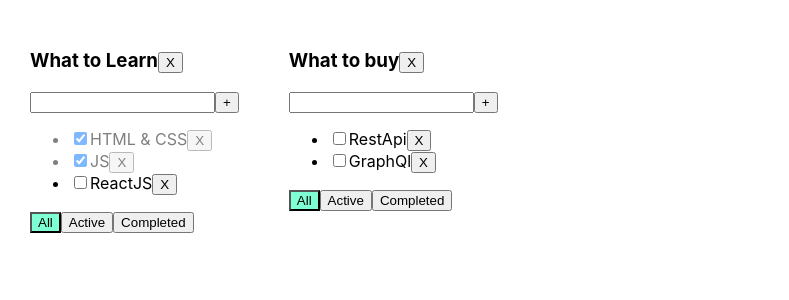
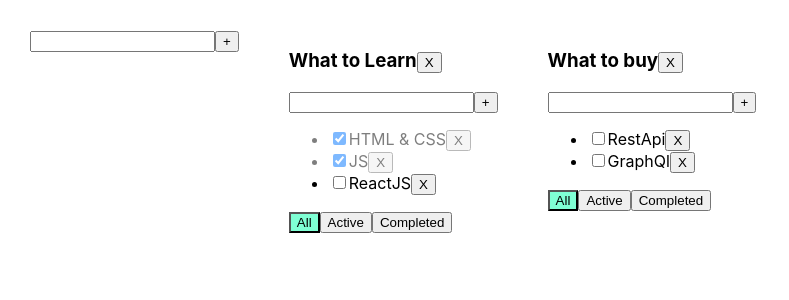
Before and after one commit to Yuri1011/TaskList, a React (Create React App) app: page / in a window 1280 px wide. Shown: the top 300 px of the page, without its empty margins (0-789 px from the left). Built offline with nearby package versions, Linux system fonts and the light colour scheme.

Commit message:
added two components and also modified files.

```diff
--- /dev/null
+++ b/src/AddItemForm.tsx
@@ -0,0 +1,39 @@
+import React, {ChangeEvent, KeyboardEvent, useState} from "react";
+
+type AddItemFormPropsType = {
+    addItem: (title: string) => void
+}
+
+export function AddItemForm(props: AddItemFormPropsType) {
+    let [title, setTitle] = useState('');
+    let [error, setError] = useState<string | null>(null);
+
+    const onChangeHandler = (e: ChangeEvent<HTMLInputElement>) => {
+        setTitle(e.currentTarget.value);
+    }
+    const onKeyPressHandler = (e: KeyboardEvent<HTMLInputElement>) => {
+        setError(null)
+        if (e.key === 'Enter') {
+            addTask();
+        }
+    }
+    const addTask = () => {
+        if (title.trim() !== '') {
+            props.addItem(title);
+            setTitle('');
+        } else {
+            setError('Title is required');
+        }
+    }
+    return (
+        <div>
+            <input onChange={onChangeHandler}
+                   value={title}
+                   onKeyPress={onKeyPressHandler}
+                   className={error ? 'error' : ''}
+            />
+            <button onClick={addTask}>+</button>
+            {error && <div className={'error-message'}>{error}</div>}
+        </div>
+    )
+}
--- a/src/App.tsx
+++ b/src/App.tsx
@@ -2,6 +2,7 @@ import React, {useState} from 'react';
 import './App.css';
 import {TaskType, TodoList} from "./TodoList";
 import {v1} from "uuid";
+import {AddItemForm} from "./AddItemForm";
 
 type TaskStateType = {
     [key: string]: Array<TaskType>
@@ -17,7 +18,6 @@ function App() {
     let todoListId_1 = v1();
     let todoListId_2 = v1();
 
-
     let [todoLists, setTodoLists] = useState<Array<TodoListType>>([
         {
             id: todoListId_1,
@@ -30,7 +30,6 @@ function App() {
             filter: 'all'
         }
     ])
-
     let [tasks, setTasks] = useState<TaskStateType>({
         [todoListId_1]:
             [
@@ -81,14 +80,28 @@ function App() {
         }
     }
 
+    function addTodoList(title: string) {
+        let todoList: TodoListType = {
+            id: v1(),
+            filter: 'all',
+            title: title
+        };
+        setTodoLists([todoList, ...todoLists]);
+        setTasks({
+            ...tasks,
+            [todoList.id]: []
+        })
+    }
+
     return (
         <div className="App">
+            <AddItemForm addItem={addTodoList}/>
             {
                 todoLists.map(tl => {
-                        let allTodoListTasks = tasks[tl.id];
-                        let tasksForTodoList = allTodoListTasks;
+                    let allTodoListTasks = tasks[tl.id];
+                    let tasksForTodoList = allTodoListTasks;
 
-                        if (tl.filter === 'active') {
+                    if (tl.filter === 'active') {
                             tasksForTodoList = allTodoListTasks.filter(task => !task.isDone);
                         }
                         if (tl.filter === 'completed') {
--- /dev/null
+++ b/src/EditableSpan.tsx
@@ -0,0 +1,26 @@
+import React, {ChangeEvent, useState} from "react";
+
+type EditableSpanPropsType = {
+    title: string
+}
+
+export function EditableSpan(props: EditableSpanPropsType) {
+    let [editMode, setEditMode] = useState(false);
+    let [title, setTitle] = useState('');
+
+    let activateEditMode = () => {
+        setEditMode(true);
+        setTitle(props.title);
+    }
+    let activateViewMode = () => setEditMode(false);
+    let onChangeTitleHandler = (event: ChangeEvent<HTMLInputElement>) => {
+        setTitle(event.currentTarget.value);
+    }
+    return (
+        editMode ? <input value={title}
+                          onBlur={activateViewMode}
+                          autoFocus={true}
+                          onChange={onChangeTitleHandler}/>
+            : <span onDoubleClick={activateEditMode}>{props.title}</span>
+    )
+}
--- a/src/TodoList.tsx
+++ b/src/TodoList.tsx
@@ -1,5 +1,7 @@
-import React, {ChangeEvent, KeyboardEvent, useState} from "react";
+import React, {ChangeEvent} from "react";
 import {FilterValuesType} from "./App";
+import {AddItemForm} from "./AddItemForm";
+import {EditableSpan} from "./EditableSpan";
 
 export type TaskType = {
     id: string
@@ -20,53 +22,33 @@ type PropsTypeTodoList = {
 
 export function TodoList(props: PropsTypeTodoList) {
 
-    let [title, setTitle] = useState('');
-    let [error, setError] = useState<string | null>(null);
-
-    const addTask = () => {
-        if (title.trim() !== '') {
-            props.addTask(title, props.id);
-            setTitle('');
-        } else {
-            setError('Title is required');
-        }
-    }
-
-    const onKeyPressHandler = (e: KeyboardEvent<HTMLInputElement>) => {
-        setError(null)
-        if (e.key === 'Enter') {
-            addTask();
-        }
-    }
+    const removeTodoList = () => {
+        props.removeTodoList(props.id)
+    };
     const onClickAllHandler = () => props.changeFilter('all', props.id)
+    const onClickActiveHandler = () => props.changeFilter('completed', props.id)
     const onClickCompletedHandler = () => props.changeFilter('active', props.id)
-    const onClickActiveHandler = () => props.changeFilter('completed', props.id)
-    const onChangeHandler = (e: ChangeEvent<HTMLInputElement>) => {
-        setTitle(e.currentTarget.value);
-    }
+    const addTask = (title: string) => props.addTask(title, props.id);
     return (
         <div>
             <h3>{props.title}
-                <button onClick={() => props.removeTodoList(props.id)}>X</button>
+                <button onClick={removeTodoList}>X</button>
             </h3>
-            <div>
-                <input value={title}
-                       onKeyPress={onKeyPressHandler} onChange={onChangeHandler}/>
-                <button onClick={addTask}>+</button>
-                {error && <div className='error-message'>{error}</div>}
-            </div>
+            <AddItemForm addItem={addTask}/>
             <ul>
                 {
                     props.tasks.map((t) => {
-                        const onClickRemoveTaskHandler = () => props.removeTask(t.id, props.id);
-                        const onChangeHandler = (e: ChangeEvent<HTMLInputElement>) => {
-                            let newIsDoneValue = e.currentTarget.checked;
-                            props.changeTaskStatus(t.id, newIsDoneValue, props.id);
-                        }
+                            const onClickRemoveTaskHandler = () => props.removeTask(t.id, props.id);
+                            const onChangeHandler = (e: ChangeEvent<HTMLInputElement>) => {
+                                let newIsDoneValue = e.currentTarget.checked;
+                                props.changeTaskStatus(t.id, newIsDoneValue, props.id);
+                            }
                             return (
                                 <li key={t.id} className={t.isDone ? 'is-done' : ''}>
-                                    <input type="checkbox" checked={t.isDone} onChange={onChangeHandler}/>
-                                    <span>{t.title}</span>
+                                    <input type="checkbox"
+                                           checked={t.isDone}
+                                           onChange={onChangeHandler}/>
+                                    <EditableSpan title={t.title}/>
                                     <button onClick={onClickRemoveTaskHandler}>X</button>
                                 </li>
                             )
@@ -74,7 +56,6 @@ export function TodoList(props: PropsTypeTodoList) {
                     )
                 }
             </ul>
-
             <div>
                 <button className={props.filter === 'all' ? 'active-filter' : ''}
                         onClick={onClickAllHandler}>All
```
